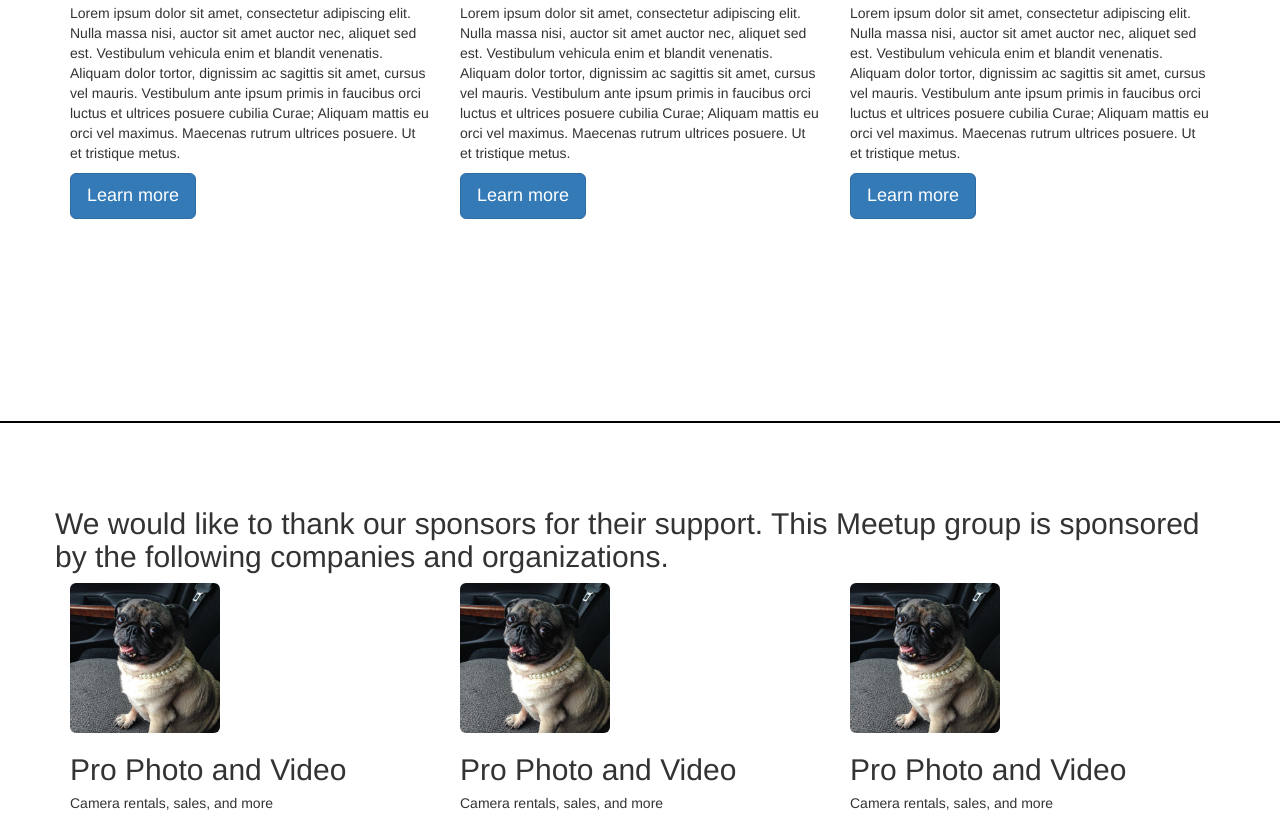
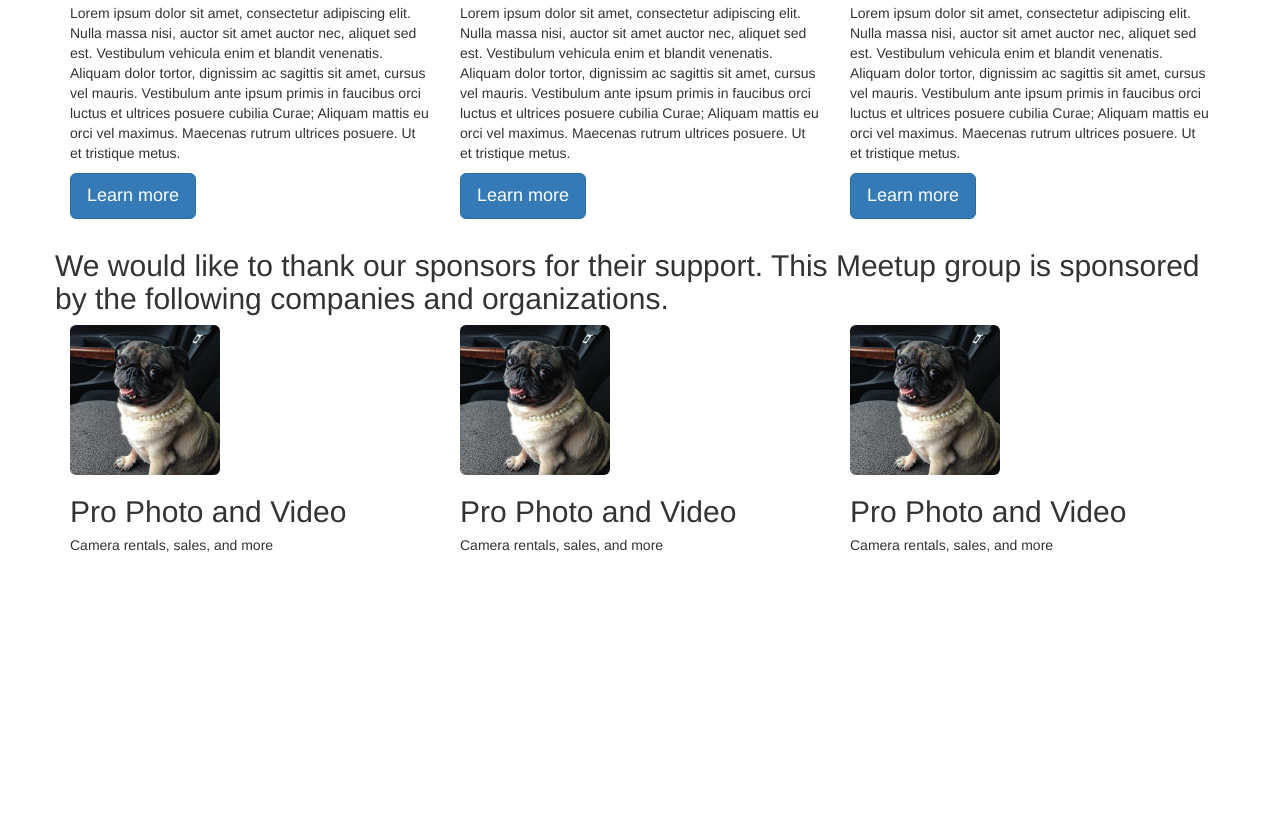
Before and after one commit to michaelpoley-zz/videomeetup, a plain HTML site: page index.html in a window 1280 px wide. Shown: the part 435-1256 px from the top of the page. After the commit the page ends 998 px from the top, so only its background shows below. Drawn offline with nearby package versions, Linux system fonts and the light colour scheme.

Commit message:
Removed some temporary styling I put in place in my-styles.css

```diff
--- a/css/my-styles.css
+++ b/css/my-styles.css
@@ -2,9 +2,3 @@
 	margin: 5% auto 5% auto;
 	padding-bottom: 5%;
 }
-
-#sponsors{
-	border-top: solid 2px #000;
-	margin-top: 15%;
-	padding-top: 5%;
-}
```
